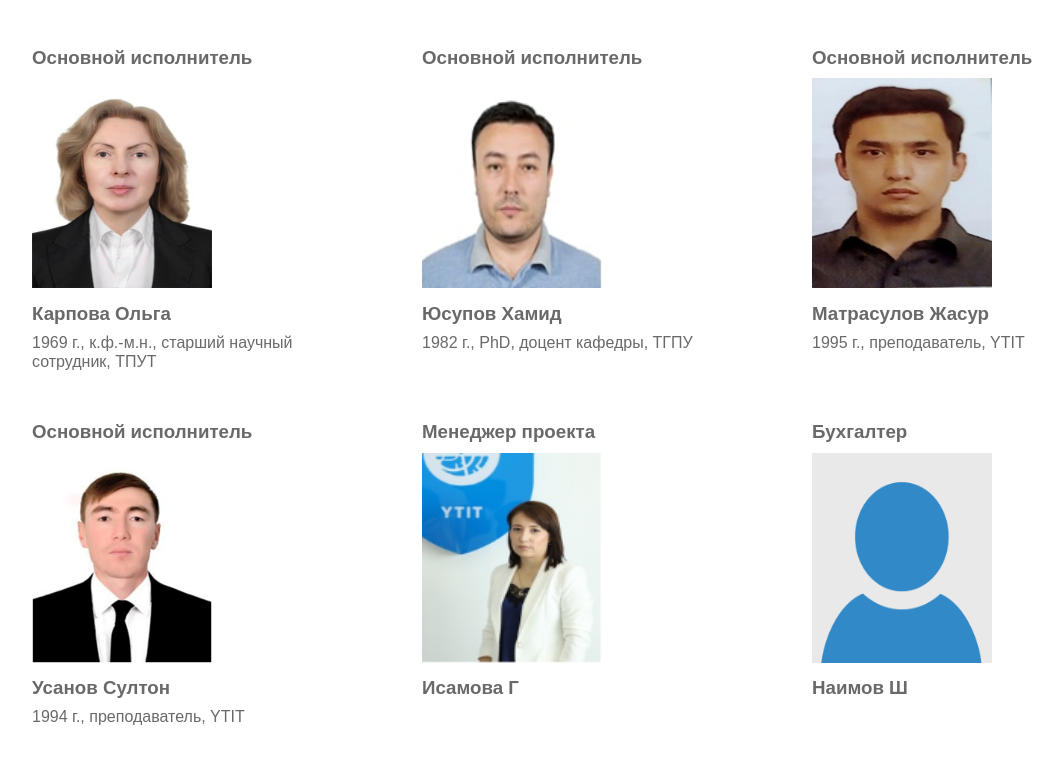
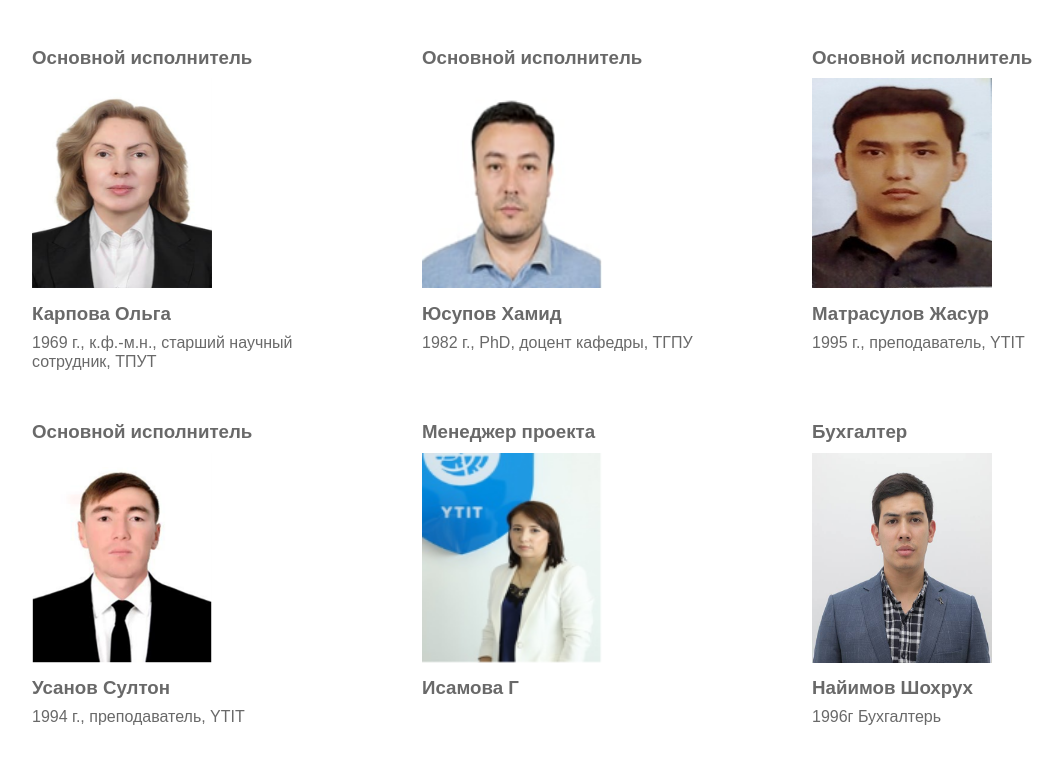
Before and after one commit to ShuhratovJavohir/project-site, a plain HTML site: page ourTeam.html in a window 1280 px wide. Shown: the part 746-1509 px from the top of the page, without its empty margins (78-1141 px from the left). Drawn offline with Linux system fonts and the light colour scheme.

Commit message:
add new photo for team pages

```diff
--- a/ourTeam.html
+++ b/ourTeam.html
@@ -124,9 +124,10 @@
           <div class="team__block">
             <h3>Бухгалтер</h3>
             <div class="team__block__inner">
-              <img src="img/team.jpg" alt="" />
+              <img src="img/team-8.jpg" alt="" />
               <div class="team__block__inner__info">
-                <h3>Наимов Ш</h3>
+                <h3>Найимов Шохрух</h3>
+                <p>1996г Бухгалтерь</p>
               </div>
             </div>
           </div>
@@ -135,88 +136,3 @@
     </main>
   </body>
 </html>
-
-<!-- <h2 class="main__title">Руководитель проекта</h2>
-        <div class="team">
-          <div class="team__photo">
-            <img src="img/team-1.jpg" alt="team1" />
-          </div>
-          <div class="about__team">
-            <h1>Юсупов Жамбул Русланович</h1>
-            <p>1981 г., DSc, Заведующий кафедрой, YTIT</p>
-          </div>
-        </div>
-        <h2 class="main__title">Зарубежный партнер</h2>
-        <div class="team">
-          <div class="team__photo">
-            <img src="img/team-2.png" alt="team1" />
-          </div>
-          <div class="about__team">
-            <h1>Ehrhardt Matthias</h1>
-            <p>1969 г., профессор, Bergische Universität Wuppertal</p>
-          </div>
-        </div>
-        <h2 class="main__title">Основные исполнители</h2>
-        <div class="team">
-          <div class="team__photo">
-            <img src="img/team.jpg" alt="team1" />
-          </div>
-          <div class="about__team">
-            <h1>Матрасулов Давронбек Урунович</h1>
-            <p>1971 г., д.ф.-м.н, ТПУТ</p>
-          </div>
-        </div>
-        <div class="team">
-          <div class="team__photo">
-            <img src="img/team-3.png" alt="team1" />
-          </div>
-          <div class="about__team">
-            <h1>Карпова Ольга</h1>
-            <p>1969 г., к.ф.-м.н., старший научный сотрудник, ТПУТ</p>
-          </div>
-        </div>
-        <div class="team">
-          <div class="team__photo">
-            <img src="img/team-4.png" alt="team1" />
-          </div>
-          <div class="about__team">
-            <h1>Юсупов Хамид</h1>
-            <p>1982 г., PhD, доцент кафедры, ТГПУ</p>
-          </div>
-        </div>
-        <div class="team">
-          <div class="team__photo">
-            <img src="img/team-5.jpg" alt="team1" />
-          </div>
-          <div class="about__team">
-            <h1>Матрасулов Жасур</h1>
-            <p>1995 г., преподаватель, YTIT</p>
-          </div>
-        </div>
-        <div class="team">
-          <div class="team__photo">
-            <img src="img/team-6.png" alt="team1" />
-          </div>
-          <div class="about__team">
-            <h1>Усанов Султон</h1>
-            <p>1994 г., преподаватель, YTIT</p>
-          </div>
-        </div>
-        <div class="team">
-          <div class="team__photo">
-            <img src="img/team-7.png" alt="team1" />
-          </div>
-          <div class="about__team">
-            <h2>Менеджер проекта</h2>
-            <h1>Исамова Г.М</h1>
-          </div>
-        </div>
-        <div class="team">
-          <div class="team__photo">
-            <img src="img/team.jpg" alt="team1" />
-          </div>
-          <div class="about__team">
-            <h2>Бухгалтер</h2>
-            <h1>Наимов Ш.Б</h1>
-          </div>
-        </div> -->
```
Also changed, not shown: img/team-8.jpg (added).
